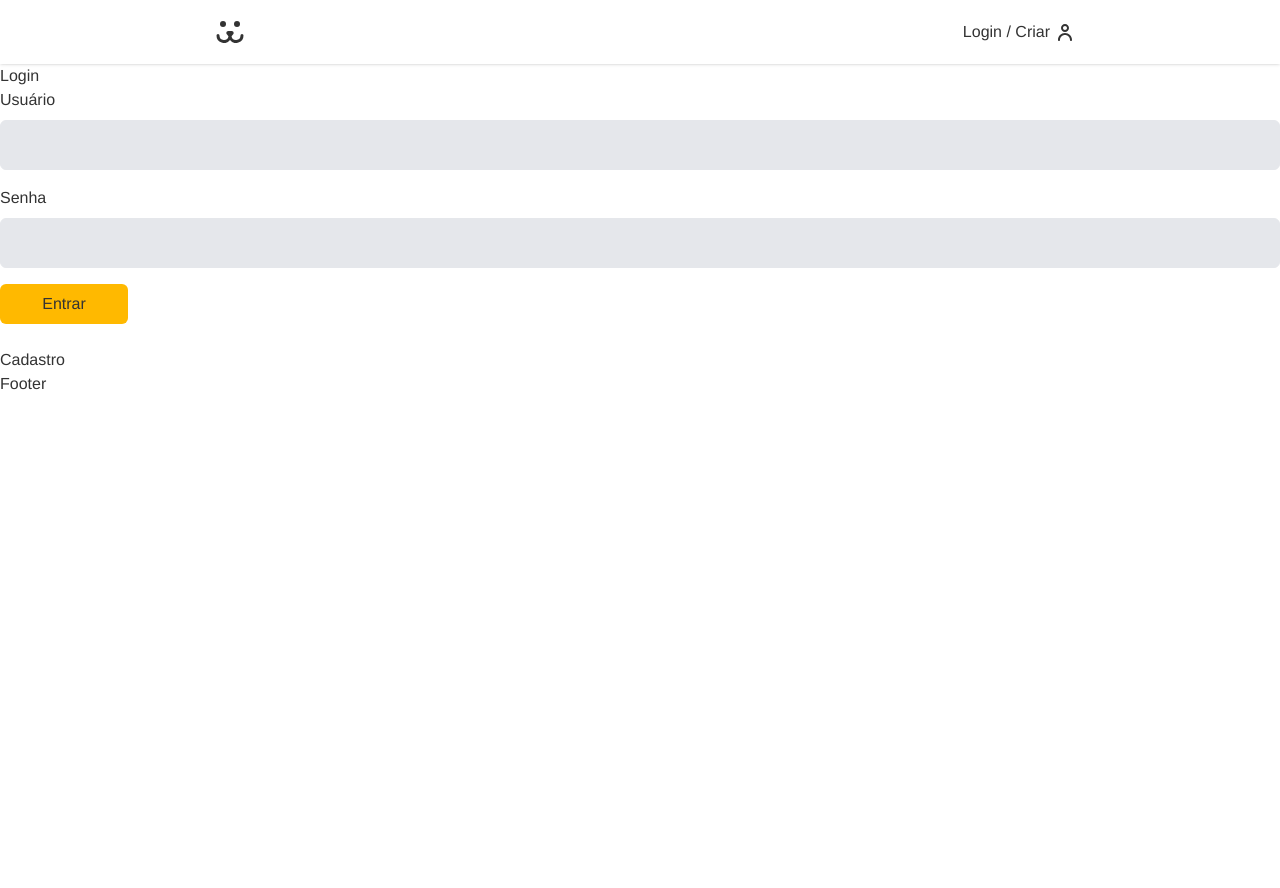
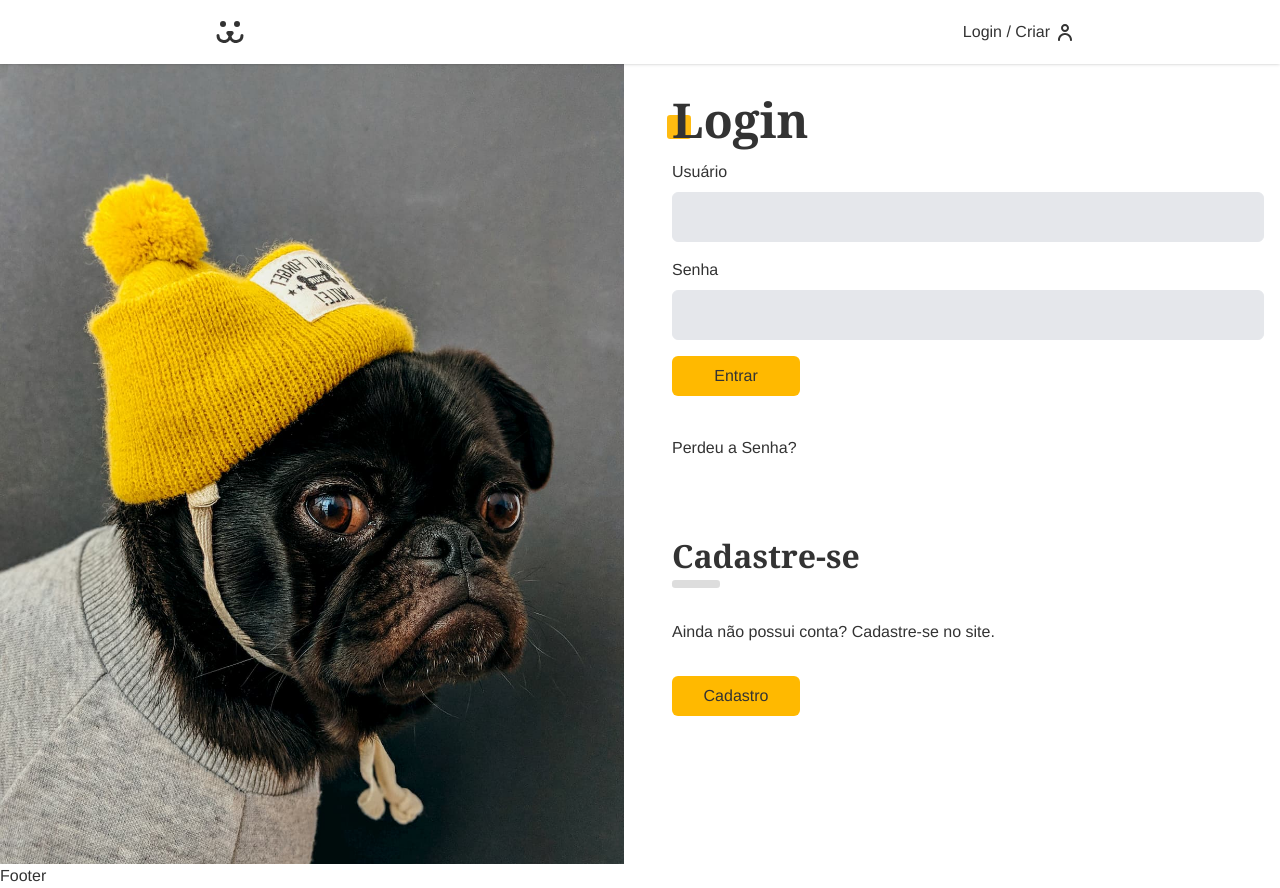
Before and after one commit to devRenanPaulino/Dogs-Plataform, a React (Vite) app: page /login in a window 1280 px wide. Before the commit the page ends 800 px from the top, so only its background shows below. Built offline with nearby package versions, Linux system fonts and the light colour scheme.

Commit message:
refactor: Estilização do formulario e Polymorphic Component Pattern no componente Button

```diff
--- a/src/App.css
+++ b/src/App.css
@@ -1,10 +1,21 @@
 @import "tailwindcss";
+@import url('https://fonts.googleapis.com/css2?family=Spectral:wght@400;700&display=swap');
 
 /* CSS global */
 
 @theme {
   --type-first: Helvetica, Arial, sans-serif;
   --type-second: "Spectral", Georgia;
+}
+
+@layer utilities {
+  .font-primary {
+    font-family: var(--type-first);
+  }
+
+  .font-secondary {
+    font-family: var(--type-second);
+  }
 }
 
 body {
@@ -28,8 +39,60 @@ input {
   color: #333;
 }
 
+a {
+  color: #333;
+}
+
 .layout-container {
   max-width: 50rem;
   padding: 0 1rem;
   margin: 0 auto;
 }
+
+.anime-left {
+  opacity: 0;
+  transform: translateX(-20px);
+  animation: animeLeft .3s forwards;
+}
+
+@keyframes animeLeft {
+  to {
+    opacity: 1;
+    transform: initial;
+  }
+}
+
+.title-decoration::after {
+  content: '';
+  display: block;
+  width: 1.5rem;
+  height: 1.5rem;
+  background: #fb1;
+  position: absolute;
+  bottom: 5px;
+  left: -5px;
+  border-radius: 0.2rem;
+  z-index: -1;
+}
+
+.subtitle::after {
+  content: "";
+  display: block;
+  background: #ddd;
+  height: .5rem;
+  width: 3rem;
+  border-radius: .2rem;
+}
+
+.login::before {
+  display: block;
+  content: '';
+  background: url('./Assets/login.jpg') no-repeat center center;
+  background-size: cover;
+}
+
+@media (max-width: 640px) {
+  .login::before {
+    display: none;
+  }
+}
--- a/src/Components/Forms/Button.tsx
+++ b/src/Components/Forms/Button.tsx
@@ -1,4 +1,5 @@
-import React from 'react'
+import React from "react";
+import { Link } from "react-router-dom";
 
 const baseStyle = `
   text-base
@@ -7,6 +8,9 @@ const baseStyle = `
   text-amber-900
   px-4 py-2
   min-w-[8rem]
+  inline-flex
+  items-center
+  justify-center
   transition
   hover:shadow-[0_0_0_3px_#fea,0_0_0_4px_#fb1]
   focus:outline-none
@@ -14,16 +18,45 @@ const baseStyle = `
   disabled:cursor-wait
 `;
 
-type ButtonProps = React.ComponentProps<'button'> & {
-  children: string;
-}
+type ButtonBaseProps = {
+  children: React.ReactNode;
+  className?: string;
+};
 
-const Button = ({children, className = "", ...props} : ButtonProps) => {
+type ButtonAsButton = ButtonBaseProps &
+  React.ButtonHTMLAttributes<HTMLButtonElement> & {
+    as?: "button";
+  };
+
+type ButtonAsLink = ButtonBaseProps & {
+  as: "link";
+  to: string;
+};
+
+type ButtonProps = ButtonAsButton | ButtonAsLink;
+
+const Button = (props: ButtonProps) => {
+  const { children, className = "" } = props;
+
+  if (props.as === "link") {
+    return (
+      <Link
+        to={props.to}
+        className={`${baseStyle} inline-block ${className}`}
+      >
+        {children}
+      </Link>
+    );
+  }
+
   return (
     <button
-    {...props}
-    className={`${baseStyle} ${className}`}>{children}</button>
-  )
-}
+      {...props}
+      className={`${baseStyle} ${className}`}
+    >
+      {children}
+    </button>
+  );
+};
 
-export default Button
+export default Button;
--- /dev/null
+++ b/src/Components/Help/Error.tsx
@@ -0,0 +1,14 @@
+import React from 'react'
+
+interface Props {
+  error: string | null;
+}
+
+const Error = ({ error } :  Props ) => {
+  if (!error) return null
+  return (
+    <p className='text-[#f31] my-4 mx-auto'>{error}</p>
+  )
+}
+
+export default Error
--- a/src/Components/Login/Login.tsx
+++ b/src/Components/Login/Login.tsx
@@ -17,7 +17,8 @@ const Login = () => {
 
   if (login === true) return <Navigate to="/conta" />;
   return (
-    <div>
+    <section className="grid grid-cols-1 sm:grid-cols-2 min-h-screen gap-8 login">
+      <div className="max-w-[30rem] w-full mx-auto p-4 sm:max-w-full">
         <Routes>
           <Route path="/" element={<LoginForm />} />
           <Route path="criar" element={<LoginCreate />} />
@@ -25,6 +26,7 @@ const Login = () => {
           <Route path="resetar" element={<LoginPasswordReset />} />
         </Routes>
       </div>
+    </section>
   );
 };
 
--- a/src/Components/Login/LoginForm.tsx
+++ b/src/Components/Login/LoginForm.tsx
@@ -4,6 +4,7 @@ import Input from "../Forms/Input";
 import Button from "../Forms/Button";
 import useForm from "../../Hooks/useForm";
 import { UserContext } from "../../UserContext";
+import Erro from "../Help/Error";
 
 const LoginForm = () => {
   const username = useForm();
@@ -26,9 +27,11 @@ const LoginForm = () => {
   }
 
   return (
-    <section>
-      <h1>Login</h1>
-      <form action="" onSubmit={handleSubmit}>
+    <section className="anime-left">
+      <h1 className="font-secondary font-bold text-5xl my-4 mx-auto relative title-decoration">
+        Login
+      </h1>
+      <form className="mb-8" onSubmit={handleSubmit}>
         <Input label="Usuário" type="text" name="username" {...username} />
         <Input label="Senha" type="password" name="password" {...password} />
         {loading ? (
@@ -36,11 +39,21 @@ const LoginForm = () => {
         ) : (
           <Button>Entrar</Button>
         )}
-        {error && <p>{error}</p>}
+        <Erro error={error} />
       </form>
-
+      <Link className="inline-block text-[#666] py-2" to="/login/perdeu">
+        Perdeu a Senha?
+      </Link>
       <br />
-      <Link to="/login/criar">Cadastro</Link>
+      <div className="mt-16">
+        <h2 className="font-secondary text-[2rem] font-bold subtitle">
+          Cadastre-se
+        </h2>
+        <p className="my-8">Ainda não possui conta? Cadastre-se no site.</p>
+        <Button as="link" to="/login/criar">
+          Cadastro
+        </Button>
+      </div>
     </section>
   );
 };
```
Lines whose indentation alone changed are shown as unchanged.
